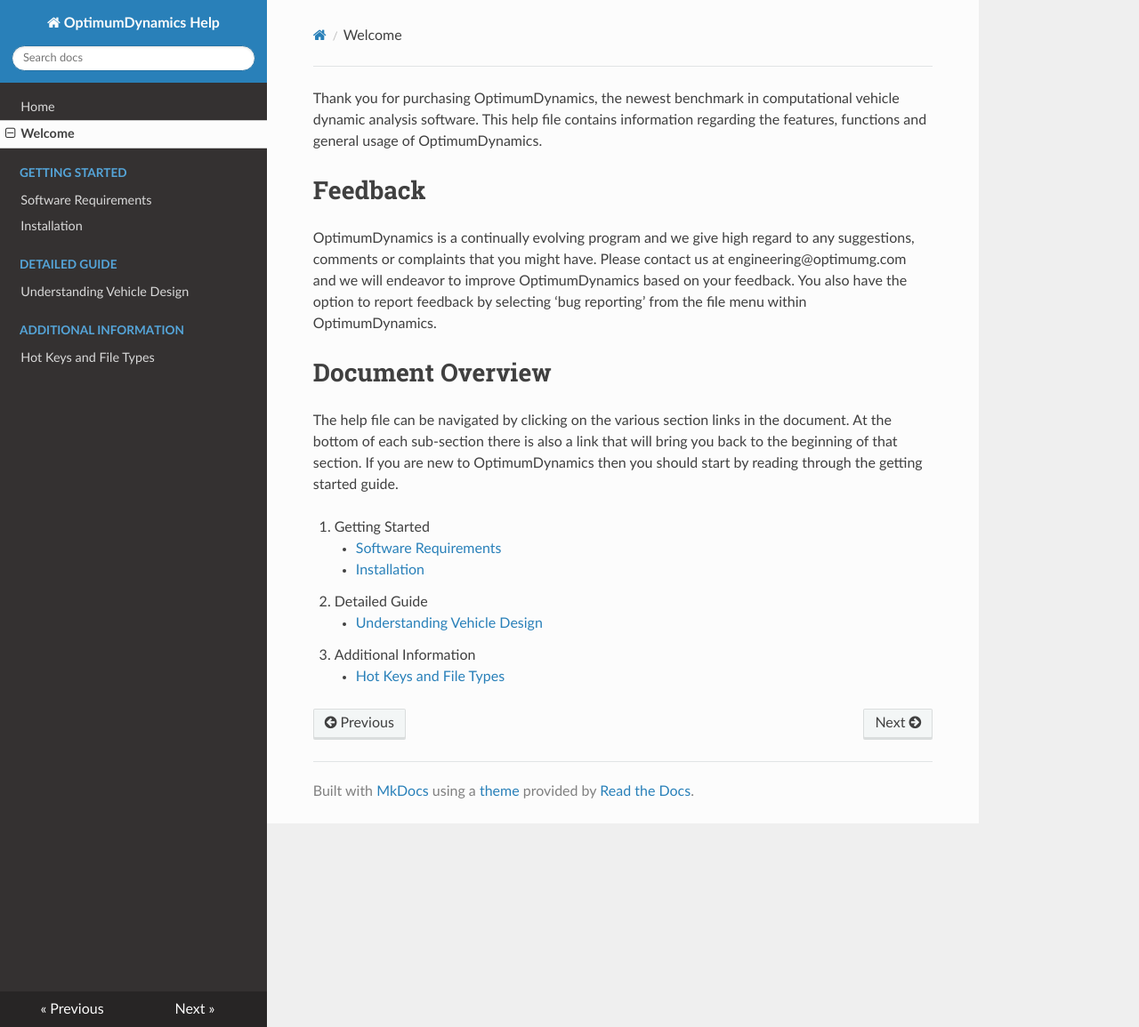
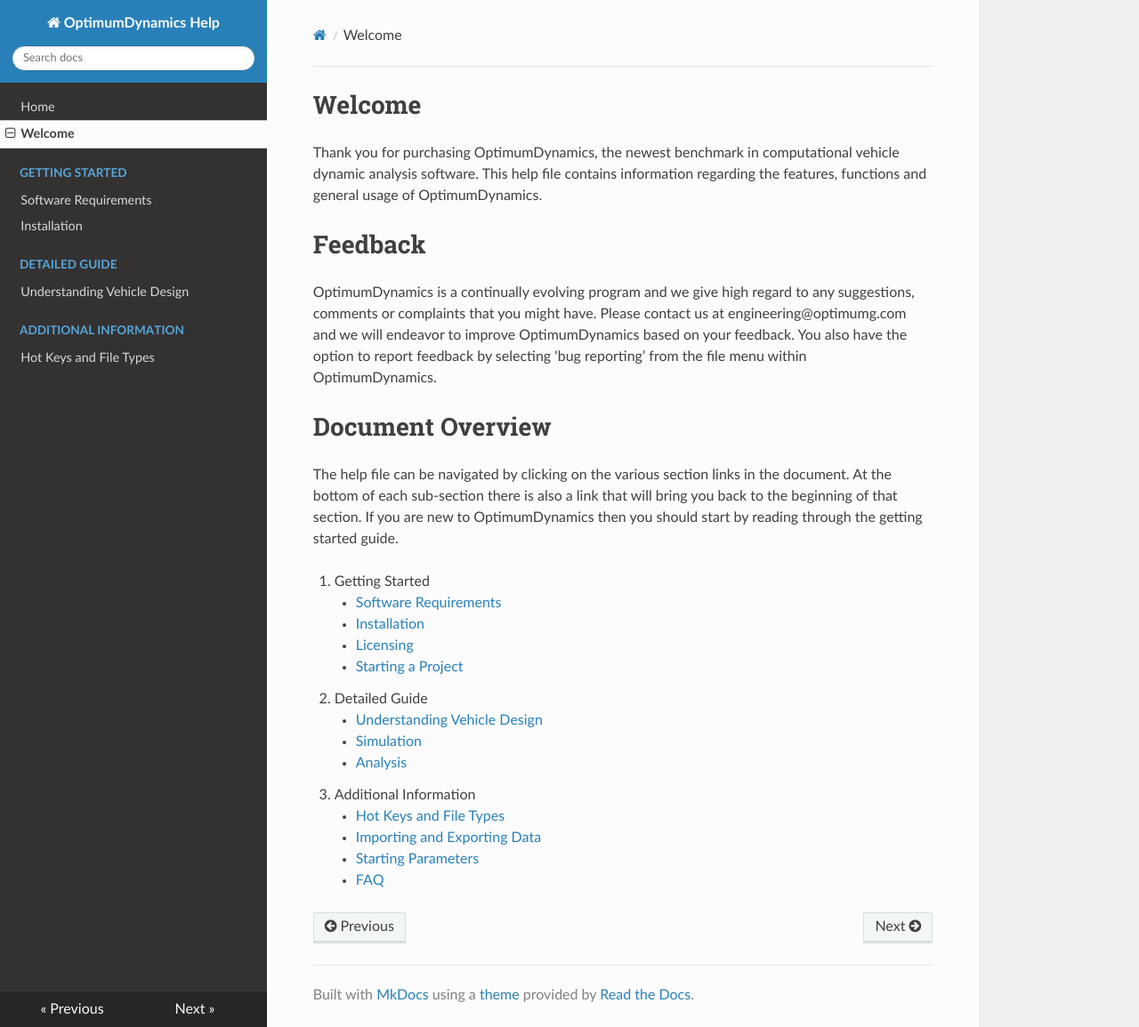
Before and after one commit to OptimumG/OptimumDynamicsHelp, an MkDocs documentation site: the page built from docs/welcome.md, in a window 1280 px wide and 1155 px high. Shown: the whole window at 89% size. Built offline with MkDocs 1.6.1, drawn with Linux system fonts in a browser that asks for light colours; nearby versions of some CDN libraries.

Commit message:
Added additional links

```diff
--- a/docs/welcome.md
+++ b/docs/welcome.md
@@ -1,4 +1,4 @@
-
+#Welcome
 Thank you for purchasing OptimumDynamics, the newest benchmark in computational vehicle dynamic analysis software. This help file contains information regarding the features, functions and general usage of OptimumDynamics.
 
 #Feedback
@@ -10,7 +10,14 @@
 1. Getting Started
     * [Software Requirements](1_Getting_Started/1_Software_Requirements.md)
     * [Installation](1_Getting_Started/2_Installation.md)
+    * [Licensing](1_Getting_Started/3_Licensing.md)
+    * [Starting a Project](1_Getting_Started/4_Starting_a_Project.md)
 2. Detailed Guide
     * [Understanding Vehicle Design](2_Detailed_Guide/1_Understanding_Vehicle_Design.md)
+    * [Simulation](2_Detailed_Guide/2_Simulation.md)
+    * [Analysis](2_Detailed_Guide/3_Analysis.md)
 3. Additional Information
     * [Hot Keys and File Types](3_Additional_Information/1_Hot_Keys_and_File_Types.md)
+    * [Importing and Exporting Data](3_Additional_Information/2_Importing_Exporting_Data.md)
+    * [Starting Parameters](3_Additional_Information/3_Starting_Parameters.md)
+    * [FAQ](3_Additional_Information/4_FAQ.md)
```
